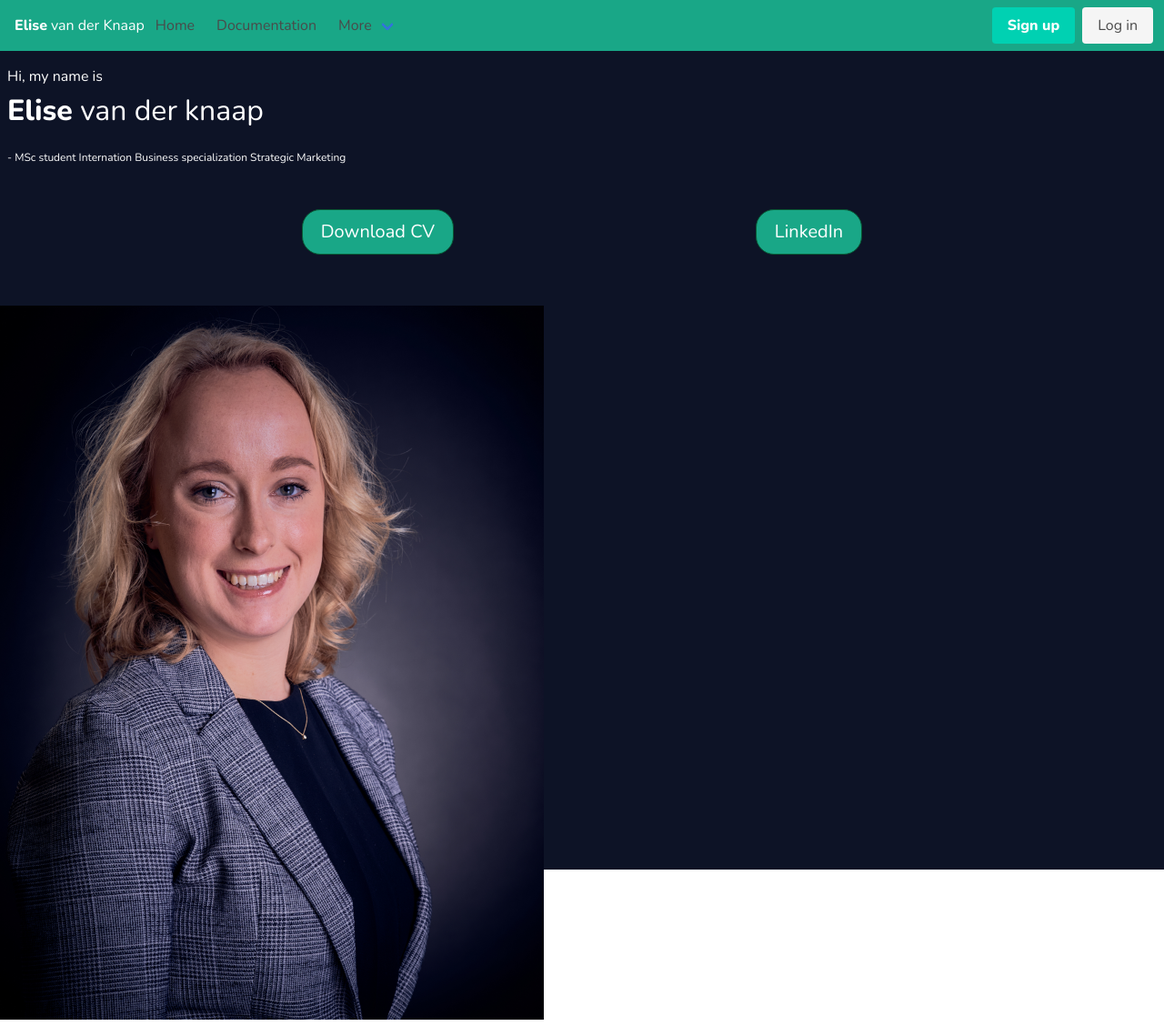
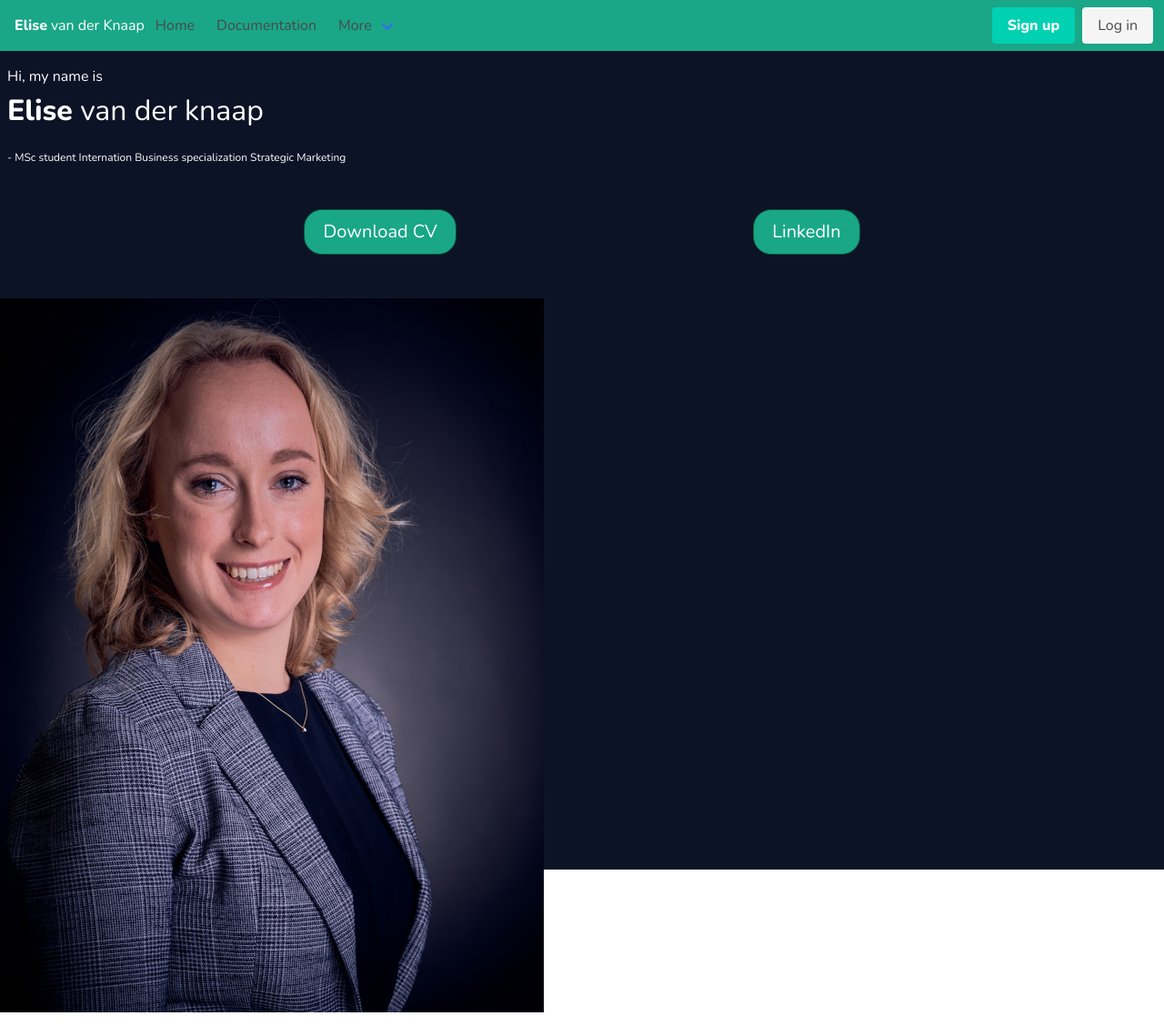
Before and after one commit to Elise-van-der-Knaap/Elise-van-der-Knaap.github.io, a Jekyll site: the page built from index.md, in a window 1280 px wide. Shown: the whole page at 91% size. Built offline with Jekyll 4.4.1, drawn with Linux system fonts in a browser that asks for light colours.

Commit message:
fixed class name

```diff
--- a/_includes/section_1.html
+++ b/_includes/section_1.html
@@ -3,12 +3,12 @@
         <span class="thin">Hi, my name is</span>
         <h1 class="title has-text-white has-text-weight-normal mt-2"><span class="has-text-weight-bold">Elise</span> van der knaap</h1>
         <h2 class="has-text-white is-size-7">- MSc student Internation Business specialization Strategic Marketing</h2>
-        <div class="buttons my-6">
+        <div class="ek-buttons my-6">
             <a href="#" class="button is-medium ek-button">Download CV</a>
             <a href="#" class="button is-medium ek-button">LinkedIn</a>
         </div>
     </div>
-    <div class="img mt-2">
+    <div class="ek-img mt-2">
         <img src="{{ '/assets/img/20B040111.png' | relative_url }}" alt="" srcset="">
     </div>
 </section>
--- a/_sass/_section_1.scss
+++ b/_sass/_section_1.scss
@@ -12,7 +12,7 @@
     border-radius: 1em;
     color: #ffffff;
 }
-.buttons{
+.ek-buttons{
     display: flex;
     justify-content: space-evenly;
 }
```
Also changed, not shown: 6 other files.
